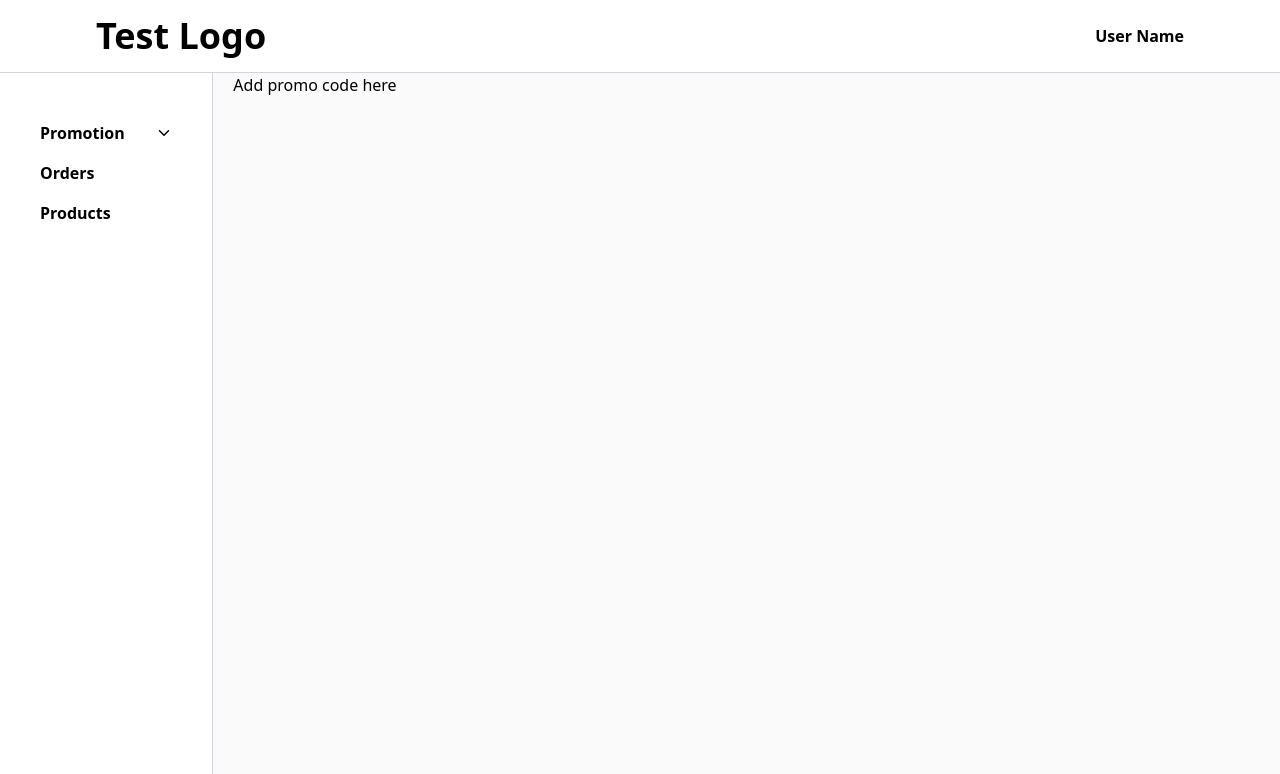
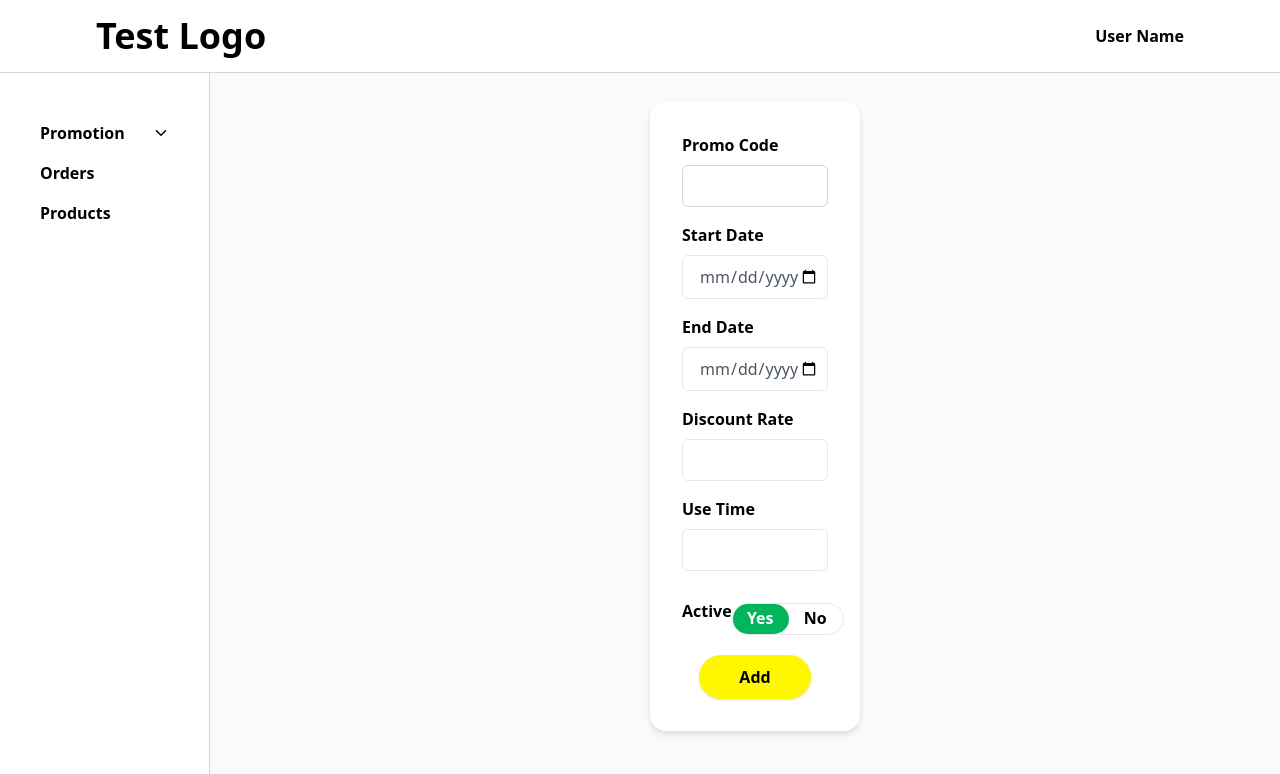
Before and after one commit to Zayed-Fahim/Client-Zayanax_limited-Task, a React (Create React App) app: page /dashboard/promotion/add-promo-codes in a window 1280 px wide. Shown: the top 774 px of the page. Built offline with nearby package versions, Linux system fonts and the light colour scheme.

Commit message:
add promocode component done

```diff
--- a/src/pages/components/Dashboard/AddPromoCode.jsx
+++ b/src/pages/components/Dashboard/AddPromoCode.jsx
@@ -1,7 +1,12 @@
 import React from "react";
+import AddPromoCodeForm from "../../smallComponents/Dashboard/AddPromoCodeForm";
 
 const AddPromoCode = () => {
-  return <div>Add promo code here</div>;
+  return (
+    <div className="flex w-5/6 py-7 h-max justify-center items-center">
+      <AddPromoCodeForm />
+    </div>
+  );
 };
 
 export default AddPromoCode;
--- a/src/pages/smallComponents/Dashboard/AddProductForm.jsx
+++ b/src/pages/smallComponents/Dashboard/AddProductForm.jsx
@@ -28,7 +28,7 @@ const AddProductForm = () => {
     color: z
       .string()
       .min(3)
-      .regex(/^[a-zA-Z\s]*$/),
+      .regex(/^[A-Z][a-z]*$/),
     size: z.string().regex(/^[a-zA-Z0-9\s]*$/),
   });
 
@@ -87,7 +87,7 @@ const AddProductForm = () => {
           <input
             className="appearance-none border pl-4 border-gray-200 rounded-md w-full py-2 text-gray-600 leading-tight focus:outline-none mt-2"
             id="productPriceBeforeDiscount"
-            type="productPriceBeforeDiscount"
+            type="text"
             {...register("productPriceBeforeDiscount", { required: true })}
           />
         </div>
@@ -102,7 +102,7 @@ const AddProductForm = () => {
           <input
             className="appearance-none border pl-4 border-gray-200 rounded-md w-full py-2 text-gray-600 leading-tight focus:outline-none mt-2"
             id="discountRate"
-            type="discountRate"
+            type="text"
             {...register("discountRate")}
           />
         </div>
@@ -117,7 +117,7 @@ const AddProductForm = () => {
           <input
             className="appearance-none border pl-4 border-gray-200 rounded-md w-full py-2 text-gray-600 leading-tight focus:outline-none mt-2"
             id="shippingCharge"
-            type="shippingCharge"
+            type="text"
             {...register("shippingCharge", { required: true })}
           />
         </div>
@@ -136,7 +136,9 @@ const AddProductForm = () => {
             {...register("color", { required: true })}
           />
         </div>
-        {errors.color && <InputError text="Color is not valid!" />}
+        {errors.color && (
+          <InputError text="Color is not valid! First Character must be uppercase." />
+        )}
 
         <div>
           <label htmlFor="size" className="font-semibold pb-2">
--- /dev/null
+++ b/src/pages/smallComponents/Dashboard/AddPromoCodeForm.jsx
@@ -0,0 +1,148 @@
+import React, { useState } from "react";
+import { z } from "zod";
+import { useForm } from "react-hook-form";
+import { zodResolver } from "@hookform/resolvers/zod";
+import InputError from "../../reuseableComponents/InputError";
+import Button from "../../reuseableComponents/Button";
+import StatusButton from "../../reuseableComponents/StatusButton";
+
+const AddPromoCodeForm = () => {
+  const [isChecked, setIsChecked] = useState(true);
+
+  const addPromoCodeButtonClassNames =
+    "py-2.5 shadow px-10 font-bold rounded-3xl bg-[#FFF700]";
+
+  const validation = z.object({
+    promoCode: z
+      .string()
+      .min(4, {
+        message: "Please enter a valid code! Minimum length is 4.",
+      })
+      .regex(/^[A-Za-z0-9]*$/),
+    startDate: z
+      .string()
+      .refine((value) => !!value, { message: "Start Date is required!" }),
+    endDate: z
+      .string()
+      .refine((value) => !!value, { message: "End Date is required!" }),
+    discountRate: z
+      .string()
+      .min(1, {
+        message: "Enter valid discount rate!",
+      })
+      .regex(/^(\d+)?(\.\d{1,3})?$/),
+    useTime: z
+      .string()
+      .min(1, { message: "Enter valid use time!" })
+      .regex(/^[0-9]*$/),
+  });
+
+  const {
+    handleSubmit,
+    reset,
+    register,
+    formState: { errors },
+  } = useForm({ resolver: zodResolver(validation) });
+
+  const onSubmit = (data) => {
+    reset();
+  };
+
+  return (
+    <form
+      className="bg-white w-[20%] drop-shadow-md p-8 rounded-2xl flex gap-5 flex-col"
+      onSubmit={handleSubmit(onSubmit)}
+    >
+      <div className="flex gap-4 flex-col">
+        <div>
+          <label htmlFor="promoCode" className="font-semibold pb-2">
+            Promo Code
+          </label>
+          <input
+            className="appearance-none border pl-4 border-gray-300 rounded-md w-full py-2.5 text-gray-600 leading-tight focus:outline-none mt-2 uppercase"
+            id="promoCode"
+            type="text"
+            {...register("promoCode", {
+              required: true,
+            })}
+          />
+        </div>
+        {errors?.promoCode && (
+          <InputError
+            text={
+              errors?.promoCode
+                ? errors.promoCode.message
+                : "Promo Code is required!"
+            }
+          />
+        )}
+
+        <div>
+          <label htmlFor="startDate" className="font-semibold pb-2">
+            Start Date
+          </label>
+          <input
+            className="appearance-none border pl-4 pr-2 border-gray-200 rounded-md w-full py-2.5 text-gray-600 leading-tight focus:outline-none mt-2"
+            id="startDate"
+            type="date"
+            {...register("startDate", { required: true })}
+          />
+        </div>
+        {errors?.startDate && <InputError text={errors?.startDate.message} />}
+
+        <div>
+          <label htmlFor="endDate" className="font-semibold pb-2">
+            End Date
+          </label>
+          <input
+            className="appearance-none border pl-4 pr-2 border-gray-200 rounded-md w-full py-2.5 text-gray-600 leading-tight focus:outline-none mt-2"
+            id="endDate"
+            type="date"
+            {...register("endDate", { required: true })}
+          />
+        </div>
+        {errors?.endDate && <InputError text={errors?.endDate.message} />}
+
+        <div>
+          <label htmlFor="discountRate" className="font-semibold pb-2">
+            Discount Rate
+          </label>
+          <input
+            className="appearance-none border pl-4 border-gray-200 rounded-md w-full py-2.5 text-gray-600 leading-tight focus:outline-none mt-2"
+            id="discountRate"
+            type="text"
+            {...register("discountRate", { required: true })}
+          />
+        </div>
+        {errors?.discountRate && (
+          <InputError text={errors.discountRate.message} />
+        )}
+
+        <div>
+          <label htmlFor="useTime" className="font-semibold pb-2">
+            Use Time
+          </label>
+          <input
+            className="appearance-none border pl-4 border-gray-200 rounded-md w-full py-2.5 text-gray-600 leading-tight focus:outline-none mt-2"
+            id="useTime"
+            type="text"
+            {...register("useTime", { required: true })}
+          />
+        </div>
+        {errors?.useTime && <InputError text={errors.useTime.message} />}
+
+        <StatusButton
+          isChecked={isChecked}
+          setIsChecked={setIsChecked}
+          firstText="Yes"
+          secondText="No"
+        />
+      </div>
+      <div className="flex items-center justify-center">
+        <Button classNames={addPromoCodeButtonClassNames} text="Add" />
+      </div>
+    </form>
+  );
+};
+
+export default AddPromoCodeForm;
--- a/src/pages/smallComponents/Dashboard/SidebarItem.jsx
+++ b/src/pages/smallComponents/Dashboard/SidebarItem.jsx
@@ -1,18 +1,32 @@
 import React, { useState } from "react";
 import { IoIosArrowDown } from "react-icons/io";
-import { useNavigate } from "react-router-dom";
+import { useLocation, useNavigate } from "react-router-dom";
 
 const SidebarItem = ({ item }) => {
   const navigate = useNavigate();
+  const { pathname } = useLocation();
   const [open, setOpen] = useState(false);
-
+  const isActive = () => {
+    if (item?.path && item?.path === pathname) {
+      return true;
+    } else if (!item.path) {
+      return false;
+    } else if (
+      item?.submenu &&
+      item?.submenu.length > 0 &&
+      item?.submenu.some((subItem) => subItem.path === pathname)
+    ) {
+      return true;
+    }
+    return false;
+  };
   const handleItemClick = () => {
     setOpen(!open);
   };
 
   return (
     <li
-      className="px-10 font-semibold py-2"
+      className={` ${isActive() ? "font-bold" : "font-semibold"} px-10 py-2`}
       onClick={() => {
         if (item.path) {
           navigate(item?.path);
```
